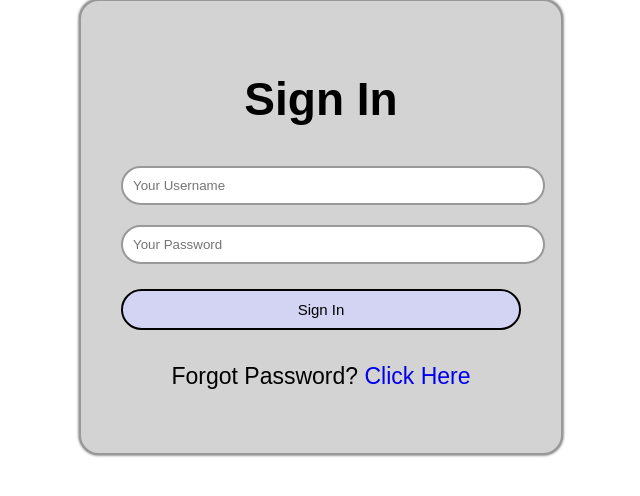
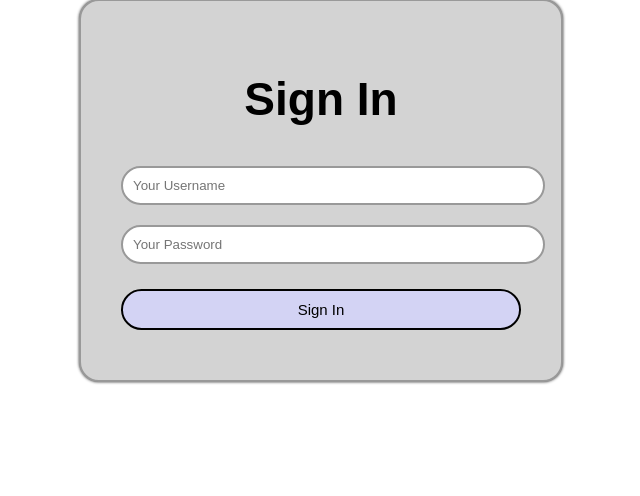
Before and after one commit to m-underwood/PPM-new, a PHP site: page /login.php in a window 1280 px wide. Shown: the part 198-694 px from the top of the page, without its empty margins (319-959 px from the left). Run offline with PHP 8.4, Linux system fonts and the light colour scheme.

Commit message:
Update login.php

```diff
--- a/login.php
+++ b/login.php
@@ -12,19 +12,14 @@
 
 		<h1> Sign In </h1>
 
-		<form id="form">
+		<form id="form" action = "ppm_login.php" method="post">
 			<div>
-			<input id="username" type="username" class ="inputBox" placeholder="Your Username">
+			<input id="username" type="username" class ="inputBox" placeholder="Your Username" name = "ppm_username">
 			</div>
 			<div>
-			<input id="password1" type="password" class ="inputBox" placeholder="Your Password">
+			<input id="password1" type="password" class ="inputBox" placeholder="Your Password" name = "ppm_password">
 			</div>
 			<button type = "submit" class = "signBtn"> Sign In </button>
-
-			<p> Forgot Password? <a href="http://google.com">Click Here</a></p>
-
-
-
 		</form>
 			<script src="form.js"></script>
 
```
